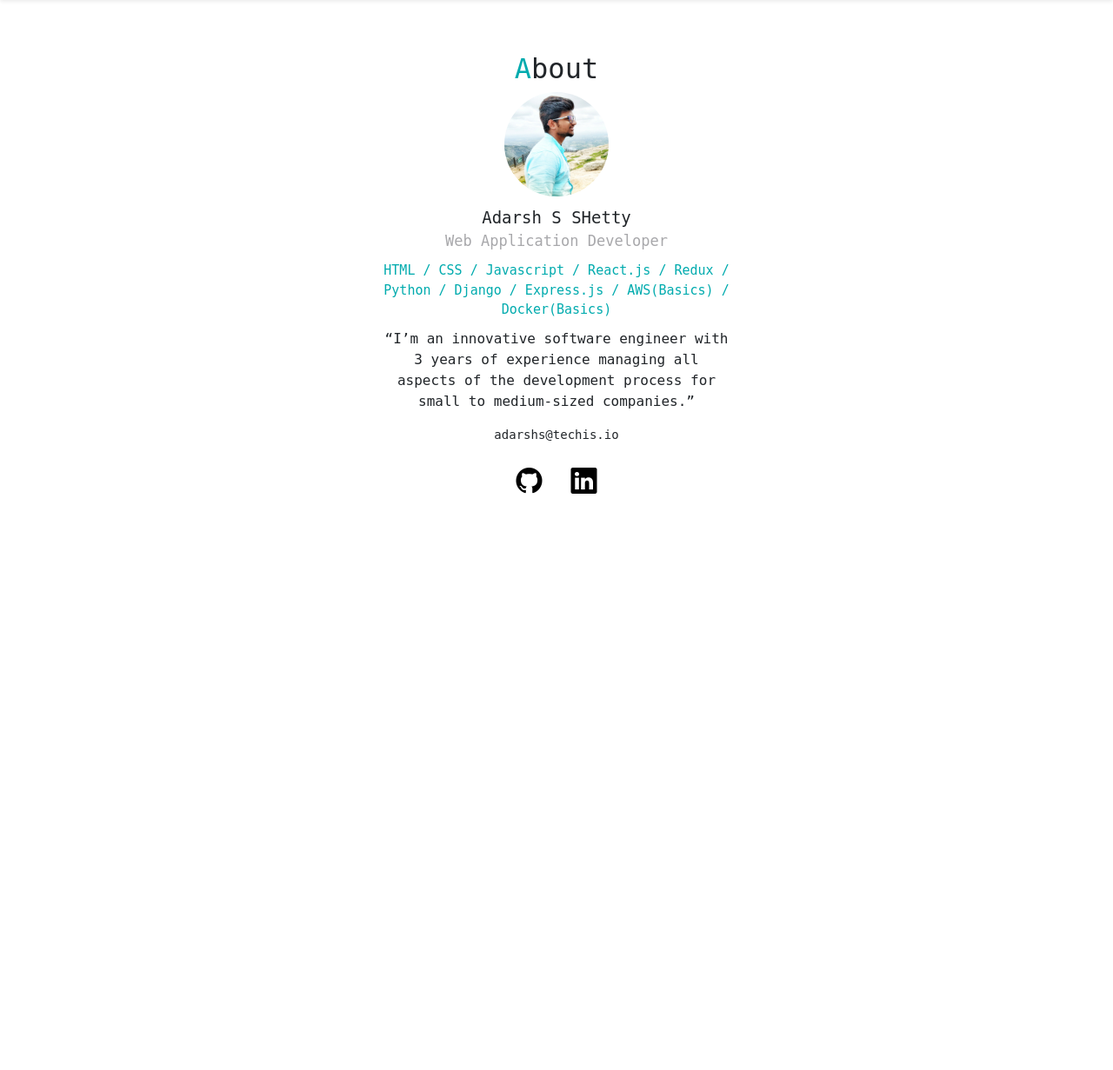
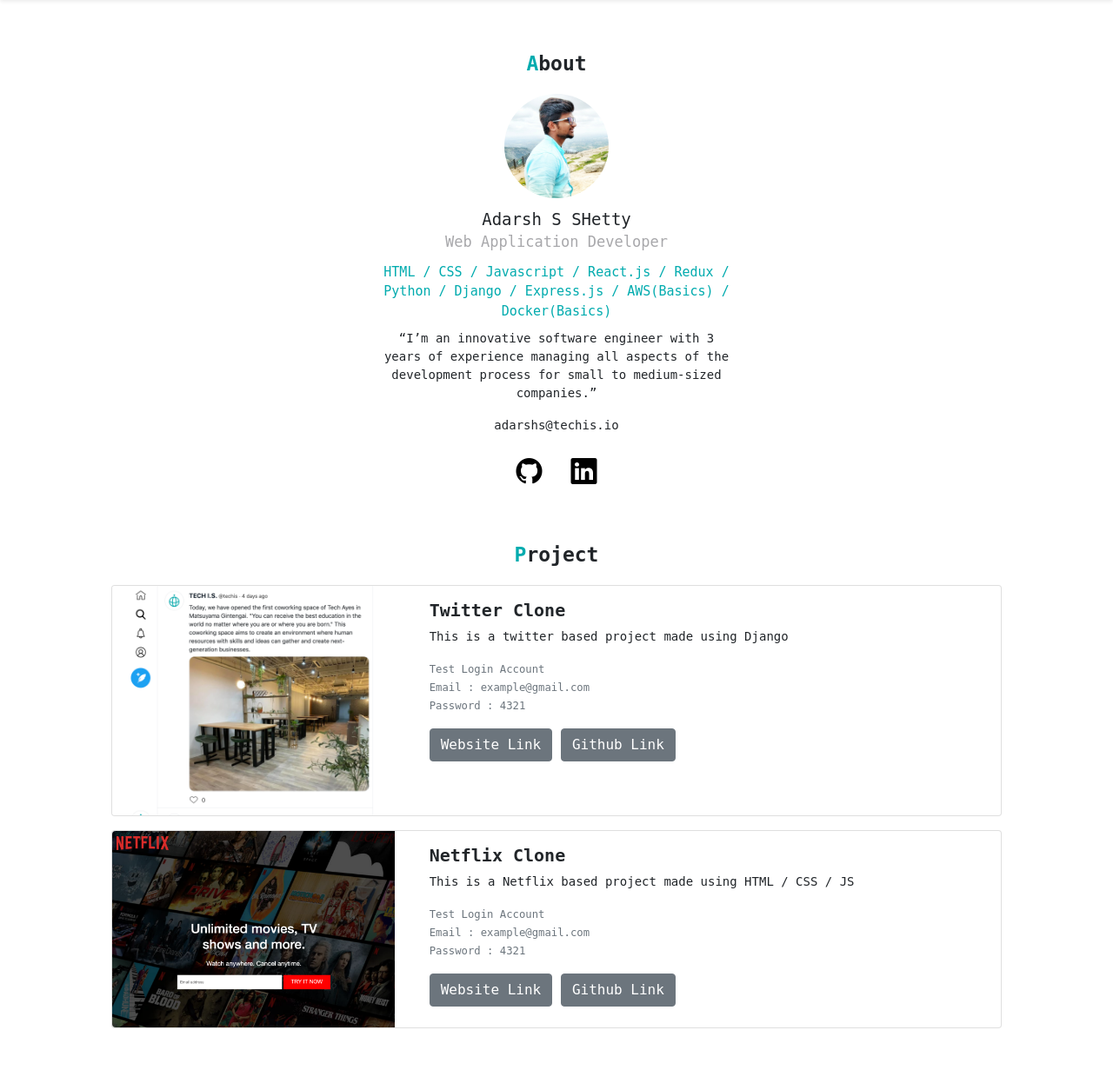
Before and after one commit to adarshs002/portfolio, a PHP site: page / in a window 1280 px wide. Shown: the part 64-1295 px from the top of the page at 87% size. Before the commit the page ends 632 px from the top, so only its background shows below. Run offline with PHP 8.4, Linux system fonts and the light colour scheme.

Commit message:
Added Project to the portfolio

```diff
--- a/index.html
+++ b/index.html
@@ -23,7 +23,7 @@
                 <a class="nav-link font-black" href="#about">About</a>
               </li>
               <li class="nav-item">
-                <a class="nav-link font-black" href="#projects">Projects</a>
+                <a class="nav-link font-black" href="#project">Projects</a>
               </li>
 
             </ul>
@@ -46,6 +46,55 @@
 
       </div>
 
+      <div id="project">
+            <h2><span class="font-primary">P</span>roject</h2>
+
+            <div class="card mb-3" >
+                <div class="row ">
+                  <div class="col-md-4">
+                    <img src="img/project-twitter.png" class="img-fluid rounded-start" alt="...">
+                  </div>
+                  <div class="col-md-8">
+                    <div class="card-body">
+                      <h5 class="card-title">Twitter Clone</h5>
+                      <p class="card-text">This is a twitter based project made using Django </p>
+                      <p class="card-text"><small class="text-muted">
+                    Test Login Account <br>
+                    Email : example@gmail.com<br>
+                    Password : 4321
+                </small></p>
+                <a href="#" target="_blank" class="btn btn-secondary">Website Link</a>
+                <a href="#" target="_blank" class="btn btn-secondary">Github Link</a>
+
+                    </div>
+                  </div>
+                </div>
+              </div>
+
+              <div class="card mb-3" >
+                <div class="row ">
+                  <div class="col-md-4">
+                    <img src="img/project-netflix.png" class="img-fluid rounded-start" alt="...">
+                  </div>
+                  <div class="col-md-8">
+                    <div class="card-body">
+                      <h5 class="card-title">Netflix Clone</h5>
+                      <p class="card-text">This is a Netflix based project made using HTML / CSS / JS</p>
+                      <p class="card-text"><small class="text-muted">
+                    Test Login Account <br>
+                    Email : example@gmail.com<br>
+                    Password : 4321
+                </small></p>
+                <a href="#" target="_blank" class="btn btn-secondary">Website Link</a>
+                <a href="#" target="_blank" class="btn btn-secondary">Github Link</a>
+
+                    </div>
+                  </div>
+                </div>
+              </div>
+
+      </div>
+
     <script src="https://cdn.jsdelivr.net/npm/bootstrap@5.1.1/dist/js/bootstrap.bundle.min.js" integrity="sha384-/bQdsTh/da6pkI1MST/rWKFNjaCP5gBSY4sEBT38Q/9RBh9AH40zEOg7Hlq2THRZ" crossorigin="anonymous"></script>
 </body>
 </html>
--- a/style.css
+++ b/style.css
@@ -9,6 +9,20 @@
 .title-icon {
   font-size: 20px;
   font-weight: bold;
+}
+
+p {
+  font-size: 14px;
+}
+
+h2 {
+  font-weight: bold;
+  font-size: 23px;
+  margin-bottom: 20px;
+}
+
+a .font-black {
+  color: #000;
 }
 
 #about {
@@ -56,3 +70,20 @@
 .ms-10 {
   margin-left: 15px;
 }
+
+#project {
+  margin: 48px auto;
+  width: 80%;
+}
+
+#project h2 {
+  text-align: center;
+}
+
+#project .card img {
+
+}
+
+#project .card-title {
+  font-weight: bold;
+}
```
